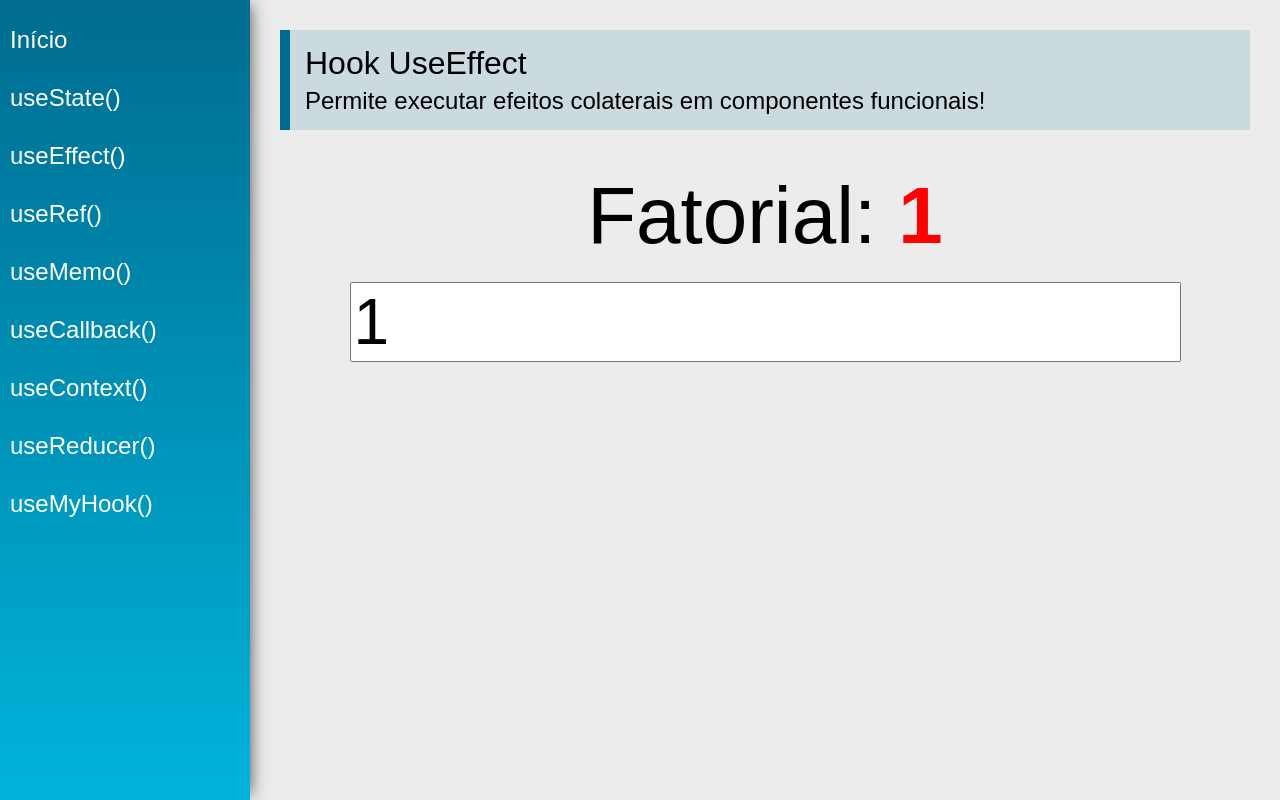
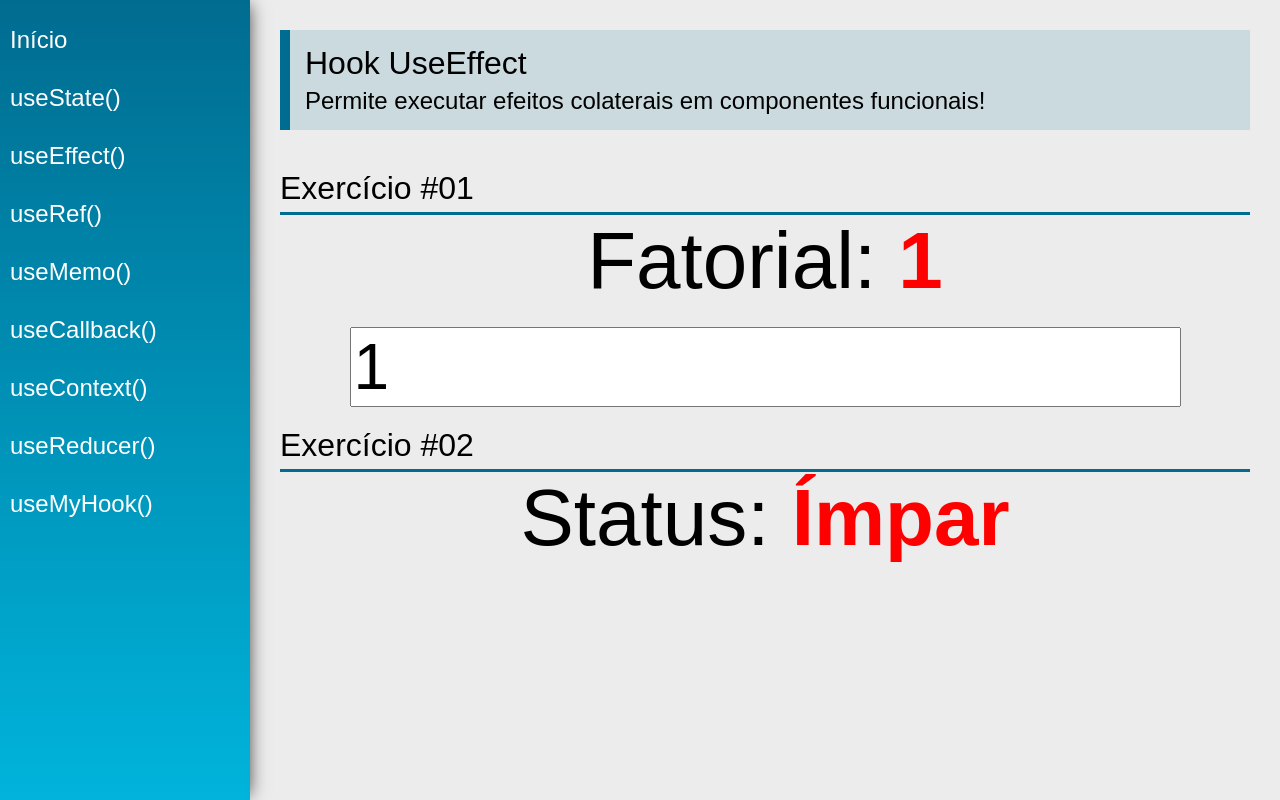
Before and after one commit to amandacgoncalves/hooks-react, a React (Create React App) app: page /useEffect in a window 1280 px wide. Built offline with nearby package versions, Linux system fonts and the light colour scheme.

Commit message:
useEffect #02

```diff
--- a/src/views/examples/UseEffect.jsx
+++ b/src/views/examples/UseEffect.jsx
@@ -1,29 +1,42 @@
 import React, { useEffect, useState } from "react";
 import PageTitle from "../../components/layout/PageTitle";
+import SectionTitle from "../../components/layout/SectionTitle";
 
 function calcFatorial(num) {
-    if (!num) return 1
-    const n = parseInt(num)
-    if (n < 0) return -1
-    if(n === 0) return 1
-    return calcFatorial(n - 1) * n
+  if (!num) return 1;
+  const n = parseInt(num);
+  if (n < 0) return -1;
+  if (n === 0) return 1;
+  return calcFatorial(n - 1) * n;
 }
 
 const UseEffect = (props) => {
+  //Ex #01
   const [number, setNumber] = useState(1);
   const [fatorial, setFatorial] = useState(1);
 
-  useEffect(function() {
-      setFatorial(calcFatorial(number))
+  useEffect(
+    function () {
+      setFatorial(calcFatorial(number));
+    },
+    [number]
+  );
+
+  useEffect(
+    function () {
+      if (fatorial > 100000) {
+        document.title = "Eita!!!";
+      }
+    },
+    [fatorial]
+  );
+  //Ex #01
+
+  const [status, setStatus] = useState("Ímpar");
+
+  useEffect(function(){
+      setStatus(number % 2 === 0 ? "Par" : "Ímpar")
   }, [number])
-
-  useEffect(function() {
-
-    if(fatorial > 100000) {
-        document.title = 'Eita!!!'
-    }
-
-  }, [fatorial])
 
   return (
     <div className="UseEffect">
@@ -32,10 +45,14 @@
         subtitle="Permite executar efeitos colaterais em componentes funcionais!"
       />
 
+      <SectionTitle title="Exercício #01" />
+
       <div className="center">
         <div>
           <span className="text">Fatorial: </span>
-          <span className="text red">{fatorial === -1 ? 'Não Existe :( ' : fatorial}</span>
+          <span className="text red">
+            {fatorial === -1 ? "Não Existe :( " : fatorial}
+          </span>
         </div>
         <input
           type="number"
@@ -44,6 +61,13 @@
           onChange={(e) => setNumber(e.target.value)}
         />
       </div>
+      <SectionTitle title="Exercício #02" />
+      <div className="center">
+        <div>
+          <span className="text">Status: </span>
+          <span className="text red">{status}</span>
+        </div>
+      </div>
     </div>
   );
 };
```
